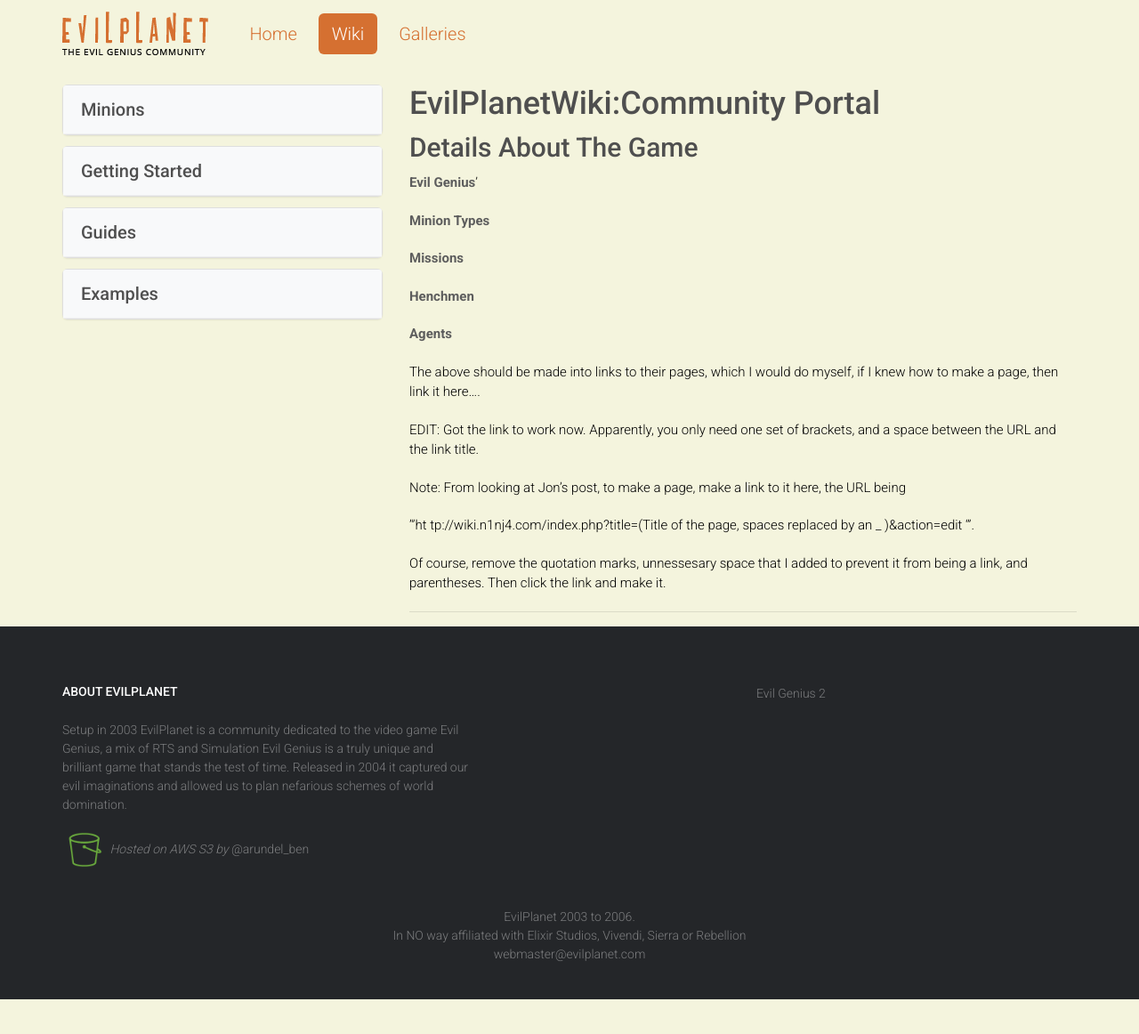
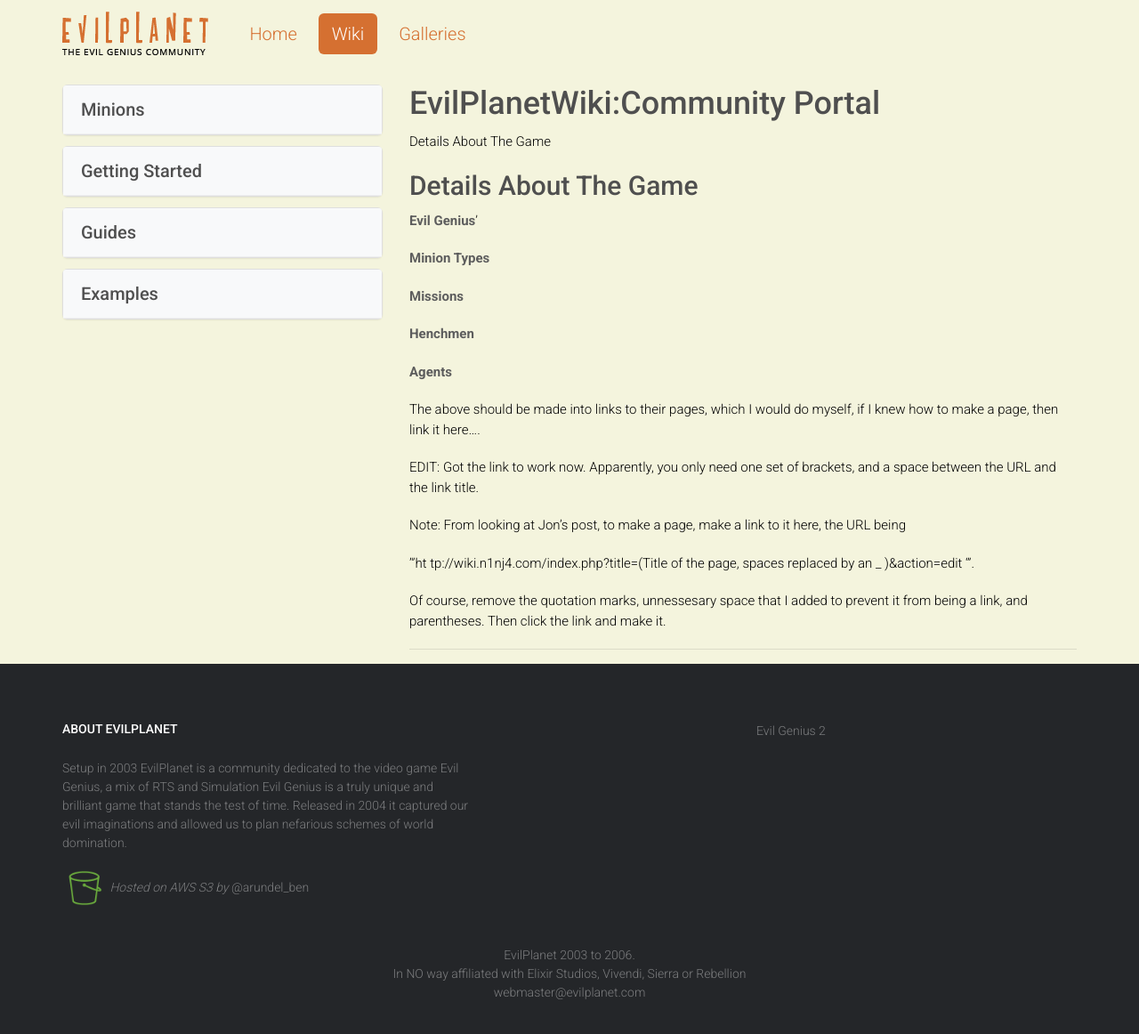
Before and after one commit to barundel/wiki.evilplanet.com, a Jekyll site: the page built from wiki/EvilPlanetWiki_Community_Portal.md, in a window 1280 px wide and 1166 px high. Shown: the top 1162 px of the window at 89% size. Built offline with Jekyll 4.4.1, drawn with Linux system fonts in a browser that asks for light colours; comment, search, counter and statistics services are not loaded.

Commit message:
/* Details About The Game */

```diff
--- a/wiki/EvilPlanetWiki_Community_Portal.md
+++ b/wiki/EvilPlanetWiki_Community_Portal.md
@@ -3,6 +3,9 @@
 permalink: wiki/EvilPlanetWiki:Community_Portal/
 layout: wiki
 ---
+
+[Details About The
+Game](http://wiki.n1nj4.com/index.php?title=Details_About_The_Game&action=edit)
 
 Details About The Game
 ----------------------
```
Also changed, not shown: 1 other file.
